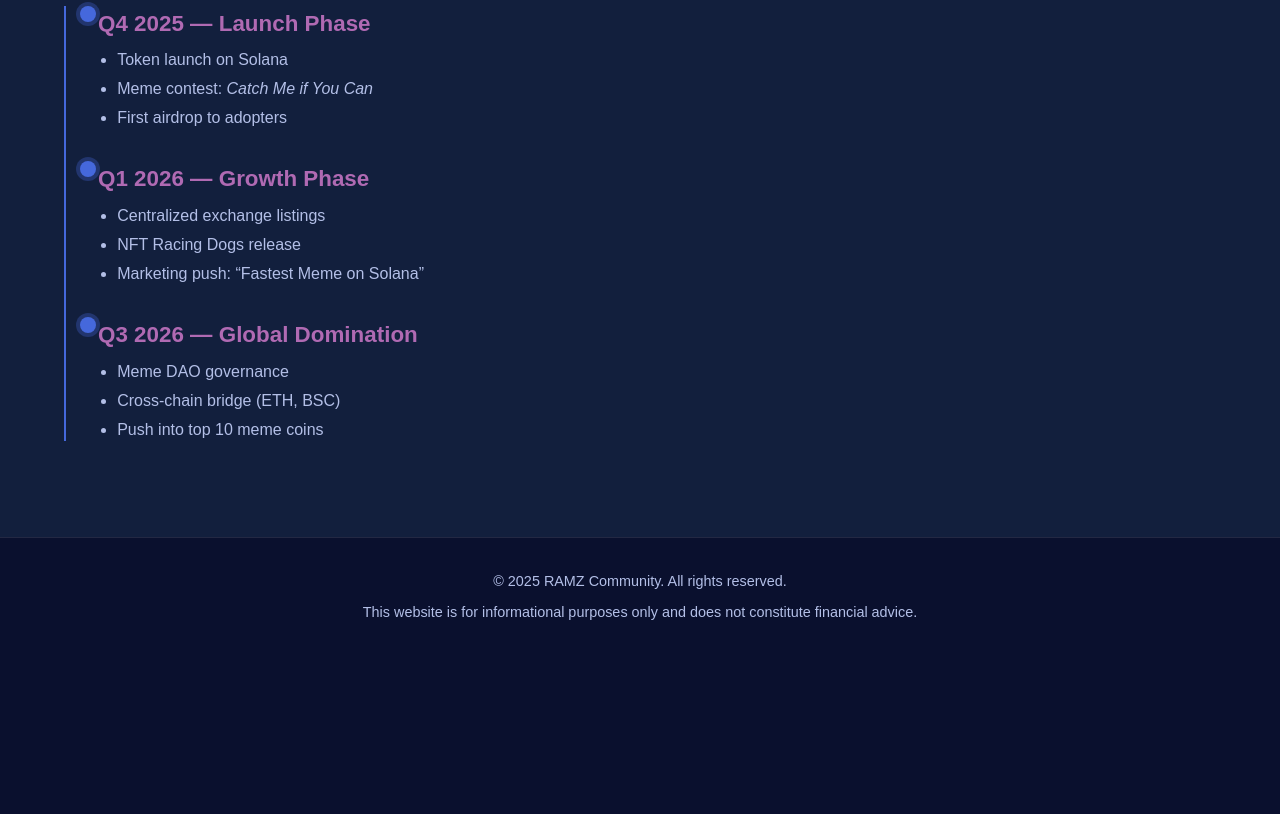
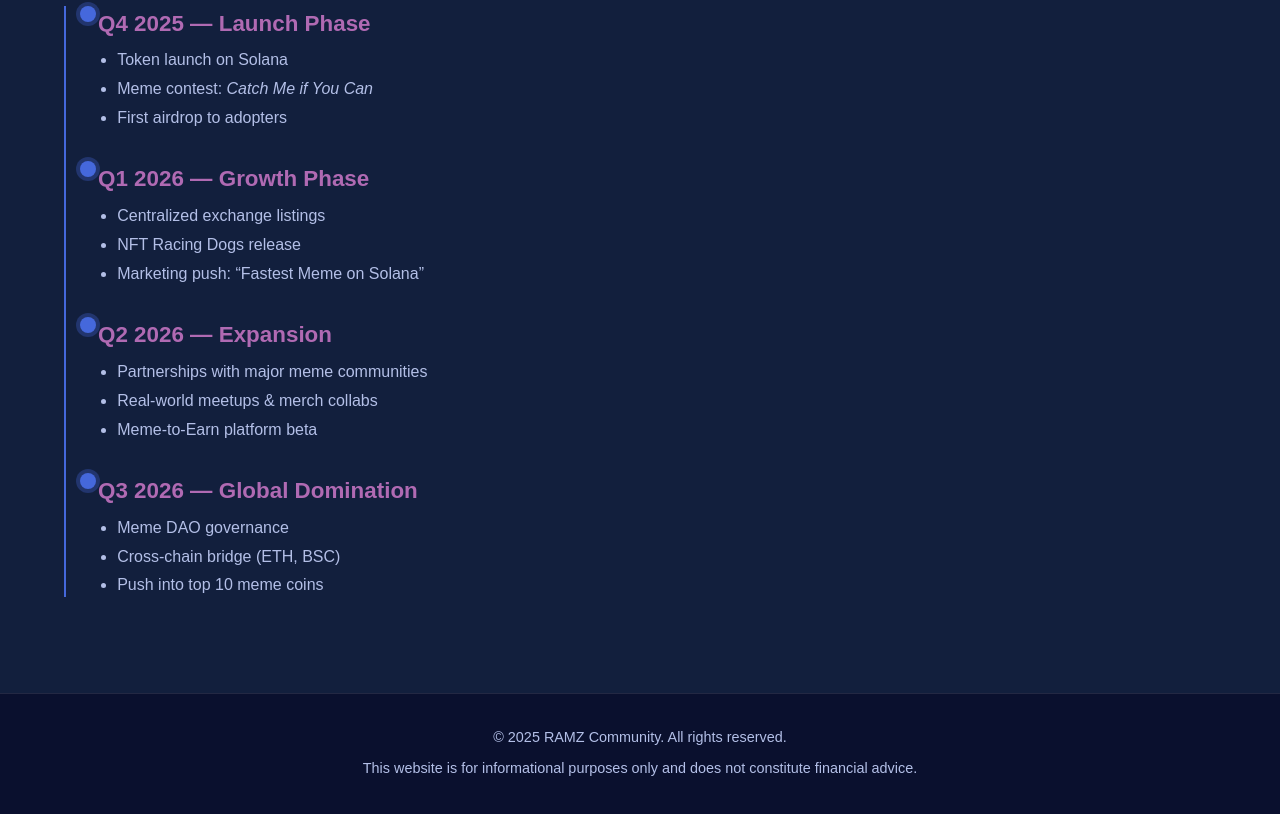
Before and after one commit to RamseySol/RAMZ_Whitepaper, a plain HTML site: page index.html in a window 1280 px wide. Shown: the part 3292-4106 px from the top of the page. Before the commit the page ends 3956 px from the top, so only its background shows below. Drawn offline with Linux system fonts and the light colour scheme.

Commit message:
Update index.html

```diff
--- a/index.html
+++ b/index.html
@@ -183,6 +183,17 @@
                 <li>Centralized exchange listings</li>
                 <li>NFT Racing Dogs release</li>
                 <li>Marketing push: “Fastest Meme on Solana”</li>
+                     </ul>
+            </div>
+          </div>
+          <div class="timeline-item">
+            <div class="timeline-marker"></div>
+            <div class="timeline-content">
+              <h3>Q2&nbsp;2026 — Expansion</h3>
+              <ul>
+                <li>Partnerships with major meme communities</li>
+                <li>Real-world meetups & merch collabs</li>
+                <li>Meme-to-Earn platform beta</li>
               </ul>
             </div>
           </div>
```
